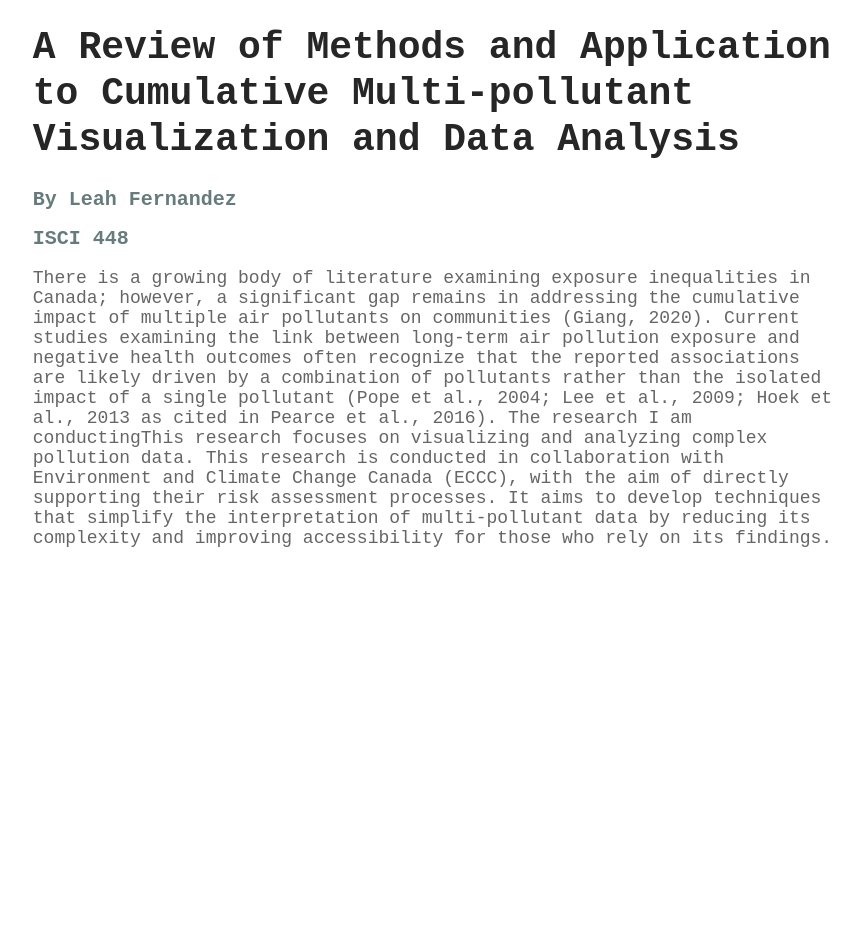
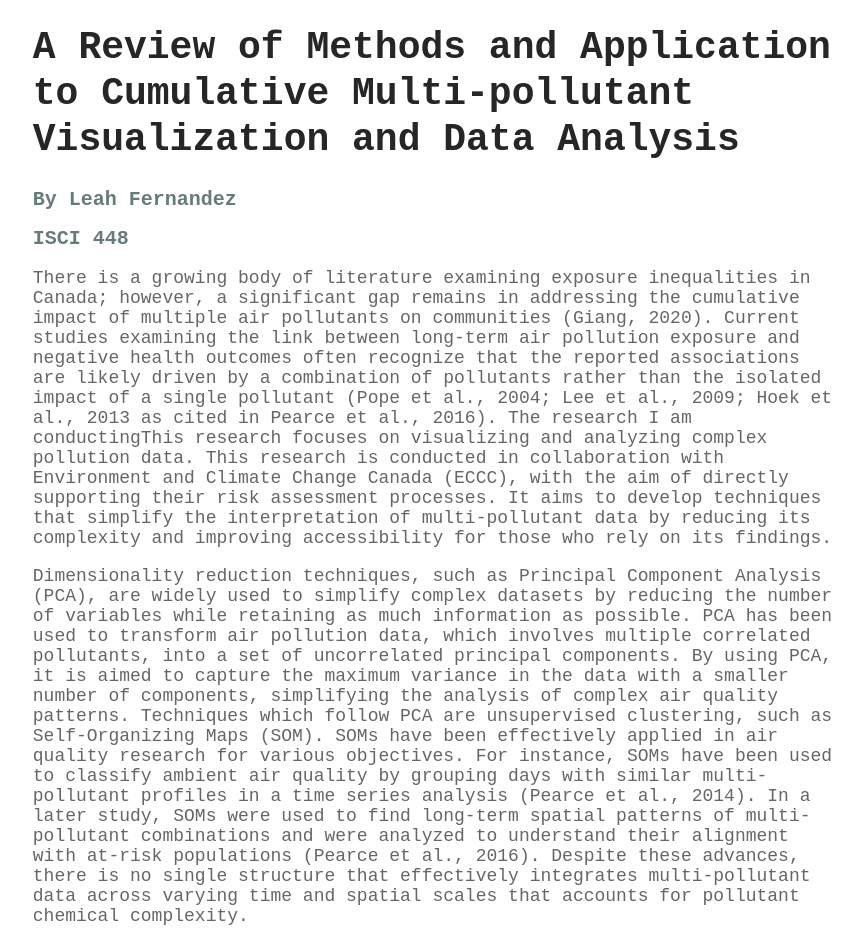
Before and after one commit to leahmariefernandez/leahmariefernandez.github.io, a plain HTML site: page index.html in a window 1280 px wide. Shown: the whole page, without its empty margins (204-1066 px from the left). Before the commit the page ends 800 px from the top, so only its background shows below. Drawn offline with Linux system fonts and the light colour scheme.

Commit message:
another message

```diff
--- a/index.html
+++ b/index.html
@@ -23,6 +23,19 @@
             It aims to develop techniques that simplify the interpretation of multi-pollutant data by reducing its complexity and
             improving accessibility for those who rely on its findings.
         </p>
+        <p>
+            Dimensionality reduction techniques, such as Principal Component Analysis (PCA), are widely used to simplify
+            complex datasets by reducing the number of variables while retaining as much information as possible. PCA has been
+            used to transform air pollution data, which involves multiple correlated pollutants, into a set of uncorrelated
+            principal components. By using PCA, it is aimed to capture the maximum variance in the data with a smaller number
+            of components, simplifying the analysis of complex air quality patterns. Techniques which follow PCA are unsupervised
+            clustering, such as Self-Organizing Maps (SOM). SOMs have been effectively applied in air quality research for various
+            objectives. For instance, SOMs have been used to classify ambient air quality by grouping days with similar
+            multi-pollutant profiles in a time series analysis (Pearce et al., 2014). In a later study, SOMs were used to find
+            long-term spatial patterns of multi-pollutant combinations and were analyzed to understand their alignment with at-risk
+            populations (Pearce et al., 2016). Despite these advances, there is no single structure that effectively integrates
+            multi-pollutant data across varying time and spatial scales that accounts for pollutant chemical complexity.
+        </p>
     </div>
 </div>
 </body>
```
